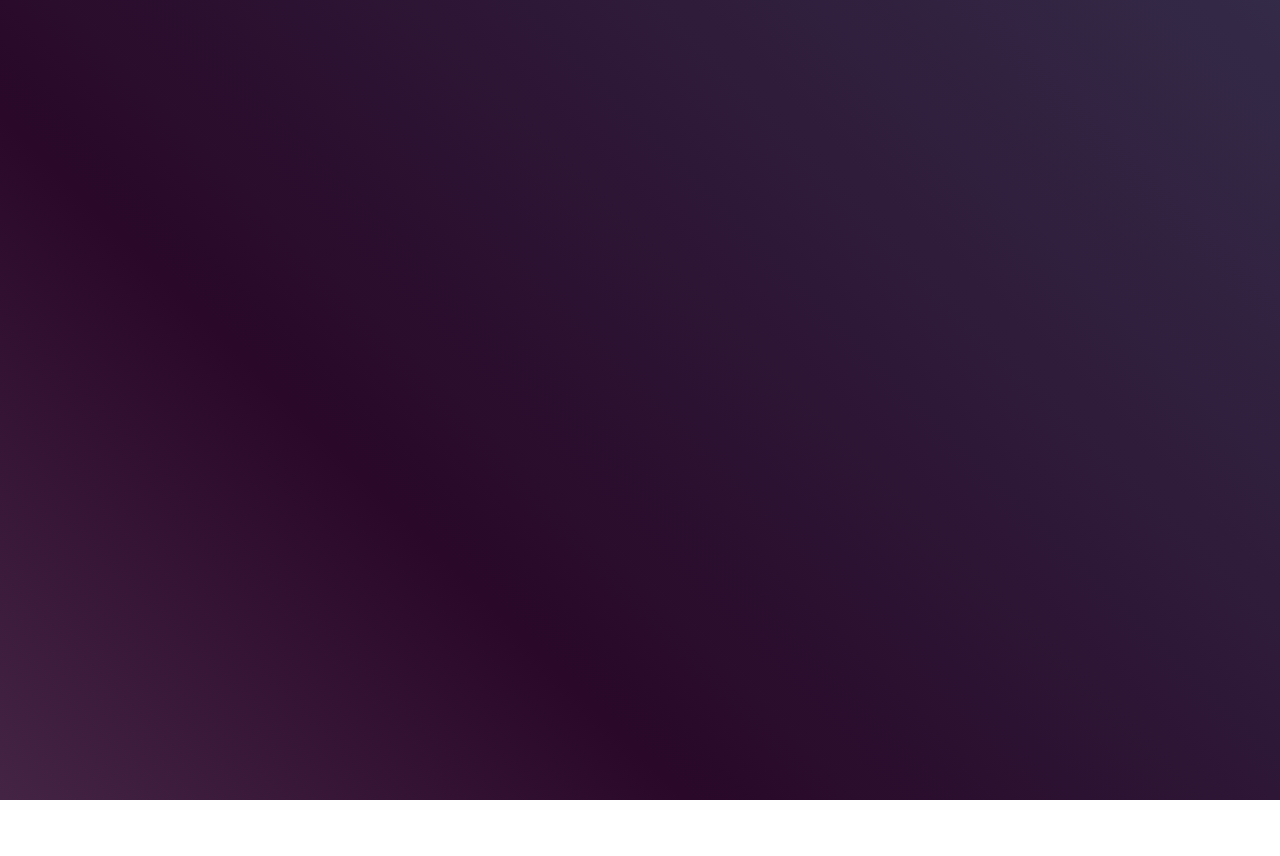
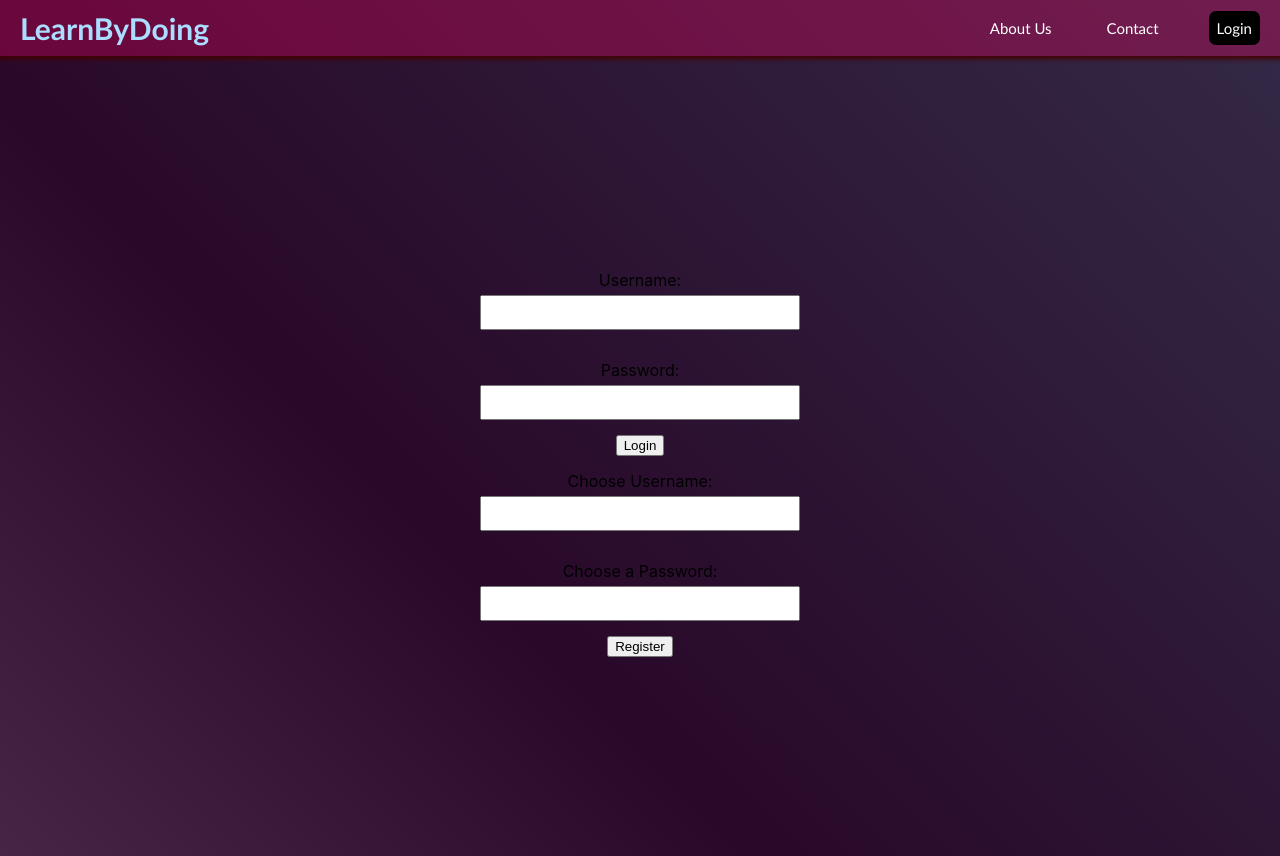
Before and after one commit to Viktoria43/LearningByDoing, a React (Create React App) app: page /Login in a window 1280 px wide. Before the commit this address had no page. Before the commit the page ends 800 px from the top, so only its background shows below. Built offline with nearby package versions, Linux system fonts and the light colour scheme.

Commit message:
login page created

```diff
--- a/package.json
+++ b/package.json
@@ -8,7 +8,7 @@
     "@testing-library/user-event": "^13.5.0",
     "react": "^18.2.0",
     "react-dom": "^18.2.0",
-    "react-router-dom": "^6.20.0",
+    "react-router-dom": "^6.20.1",
     "react-scripts": "5.0.1",
     "styled-components": "^6.1.1",
     "web-vitals": "^2.1.4"
--- a/src/App.js
+++ b/src/App.js
@@ -3,6 +3,7 @@ import {BrowserRouter as Router, Route, Routes} from 'react-router-dom';
 import Home from './pages/Home';
 import About from './pages/About';
 import Contact from './pages/Contact';
+import Login from "./pages/Login";
 
 import * as DataStructures from './pages/data_structures';
 import * as Introduction from './pages/introduction';
@@ -55,6 +56,7 @@ function App() {
             <Route exact path="/" element = {<Home />}/>
             <Route exact path="/About" element = {<About />}/>
             <Route exact path="/Contact" element = {<Contact />}/>
+                <Route exact path="/Login" element = {<Login />}/>
             {dataStructureRoutes}
             {introducionRoutes}
             </Routes>
--- /dev/null
+++ b/src/pages/Login.js
@@ -0,0 +1,63 @@
+import Header from "./components/Header";
+import React from 'react';
+import styled from 'styled-components';
+
+const CenteredContainer = styled.div`
+  display: flex;
+  flex-direction: column;
+  align-items: center;
+  justify-content: center;
+  height: 100vh; /* Use 100% of the viewport height */
+`;
+
+const InputContainer = styled.div`
+  display: flex;
+  flex-direction: column;
+  align-items: center;
+  justify-content: center;
+  margin-bottom: 15px;
+  margin-top: 15px;// Adjust the margin as needed
+`;
+
+const InputField = styled.input`
+  width: 300px; /* Adjust the width as needed */
+  padding: 8px; /* Adjust the padding as needed */
+  margin-top: 5px; /* Adjust the margin as needed */
+`;
+
+
+const Button = styled.button`
+   // Adjust the margin as needed
+`;
+
+export default function Login() {
+    const loginLabels = ['Username', 'Password'];
+    const registerLabels = ['Choose Username', 'Choose a Password'];
+
+    return (
+        <div>
+            <Header />
+        <CenteredContainer>
+
+
+
+            {loginLabels.map((label) => (
+                <InputContainer key={label}>
+                    <label>{label}:</label>
+                    <InputField type={label === 'Password' ? 'password' : 'text'} />
+                </InputContainer>
+            ))}
+            <Button>Login</Button>
+
+            {registerLabels.map((label) => (
+                <InputContainer key={label}>
+                    <label>{label}:</label>
+                    <InputField type={label === 'Password' ? 'password' : 'text'} />
+                </InputContainer>
+            ))}
+            <Button>Register</Button>
+        </CenteredContainer>
+        </div>
+
+    );
+}
--- a/src/pages/components/Header.js
+++ b/src/pages/components/Header.js
@@ -73,7 +73,7 @@ const Header = () => {
             <MenuContainer>
               <StyledLink to="/About">About Us</StyledLink>
               <StyledLink to="/Contact">Contact</StyledLink>
-              <LoginButton to="/">Login</LoginButton>
+              <LoginButton to="/Login">Login</LoginButton>
 
             </MenuContainer>
         </StyledMenu>
```
Also changed, not shown: 1 other file (tests, documents, lock files or other folders).
